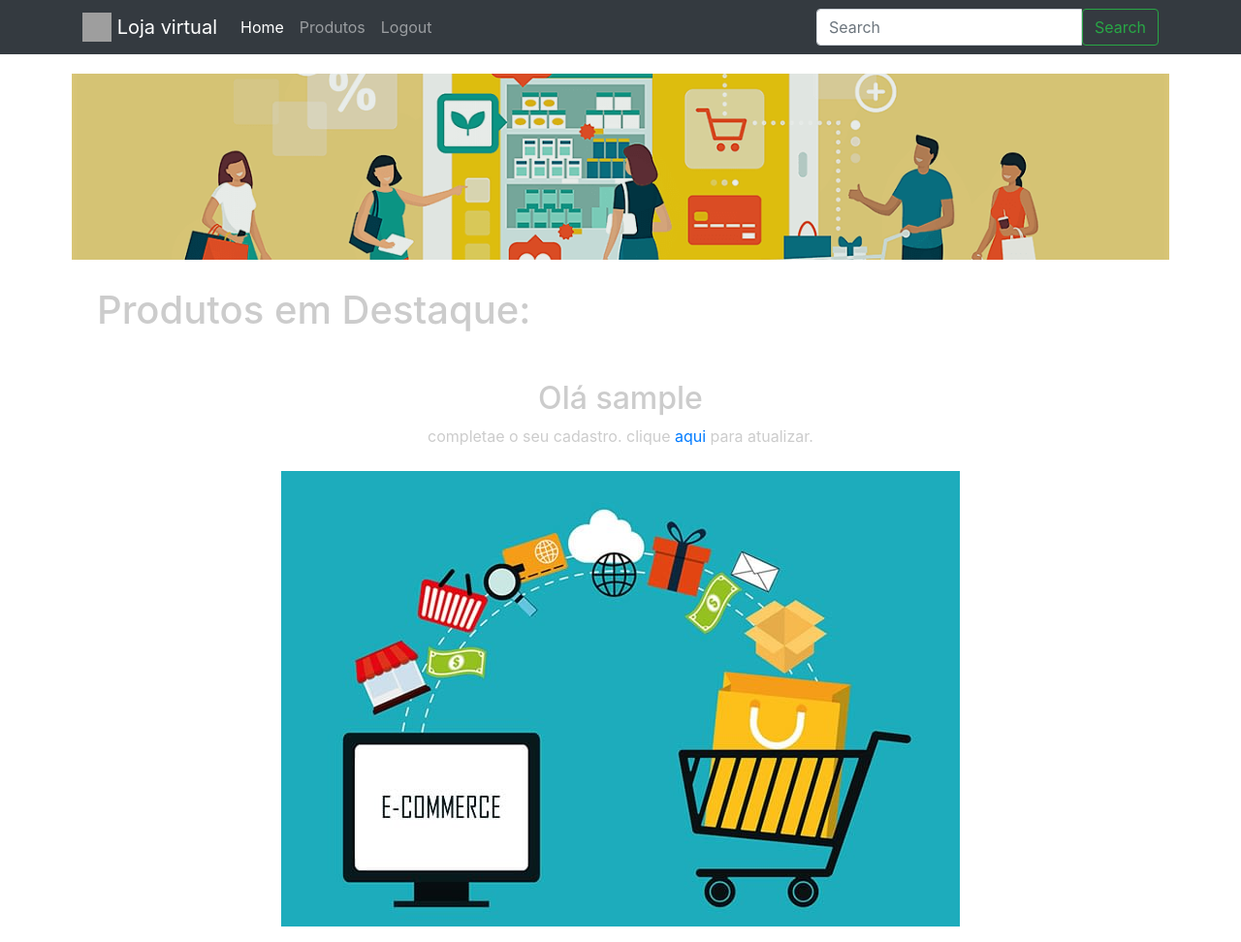
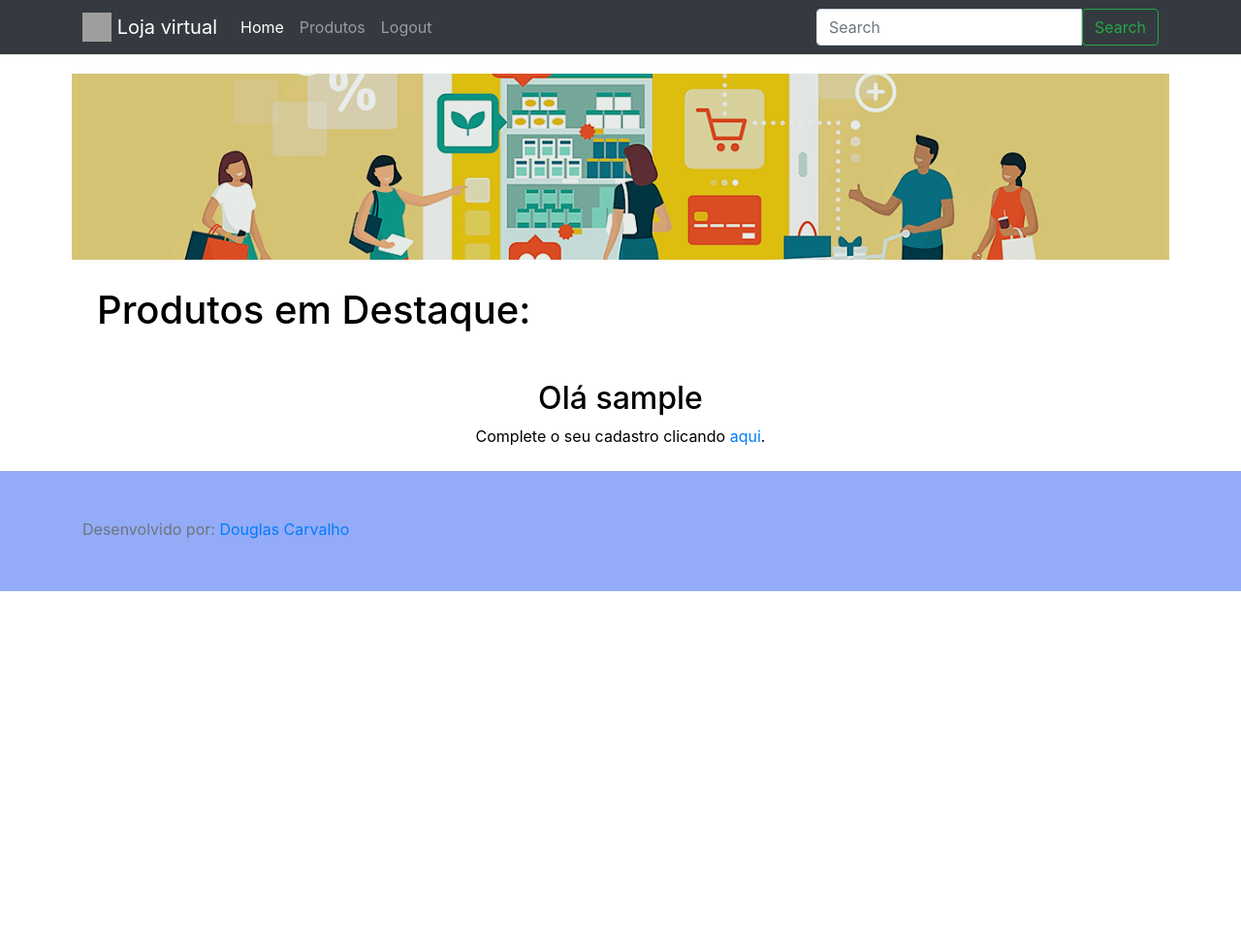
Before and after one commit to Dodots/Projeto_ecommerce, a Django app: page / in a window 1280 px wide. Shown: the whole page at 97% size. After the commit the page ends 610 px from the top, so only its background shows below. Run offline with Django 3.2, Linux system fonts and the light colour scheme; the visitor is signed in with stand-in values (Sample User, id 1); data that the repository does not hold is empty; some libraries are stand-ins or nearby versions; grey boxes are pictures that could not be loaded.

Commit message:
Style: acrescentando o footer.html e modificando o tamanho da imagem. card.html

```diff
--- a/e_commerce/views.py
+++ b/e_commerce/views.py
@@ -6,3 +6,4 @@ from product.views import Product
 class ProductListViewHomePage(ListView):
     model = Product
     template_name = "home_page.html"
+    paginate_by = 3
--- a/product/templates/product/snippets/card.html
+++ b/product/templates/product/snippets/card.html
@@ -1,7 +1,7 @@
 <div class="card mb-5">
     {% if instance.image %}
         <a href="{{ instance.get_absolute_url }}">
-            <img src="{{ instance.image.url }}" class="card-img-top" alt="{{ instance.title }} logo">
+            <img src="{{ instance.image.url }}" class="img_product_home" alt="{{ instance.title }} logo">
         </a>
     {% endif %}
     <div class="card-body">
--- a/static_local/css/main.css
+++ b/static_local/css/main.css
@@ -1,5 +1,5 @@
 body {
-    color: #ccc;
+    color: rgb(0, 0, 0);
 }
 
 .imagem_centralizada{
@@ -16,3 +16,20 @@ body {
     height: 200px;
     overflow: hidden;
 }
+
+.img_product_home{
+    max-width: 100%;
+    height: 400px;
+    object-fit: cover;
+    object-position: center;
+}
+
+footer {
+    padding-top: 3rem;
+    padding-bottom: 3rem;
+    background-color: rgb(148, 171, 247);
+}
+
+  footer p {
+    margin-bottom: .25rem;
+}
--- a/templates/base/base.html
+++ b/templates/base/base.html
@@ -16,6 +16,8 @@
             {% block content %} {% endblock %}
         </div>
 
+        {% include 'base/footer.html' %}
+
         {% include 'base/js.html' %}
     </body>
 </html>
--- /dev/null
+++ b/templates/base/footer.html
@@ -0,0 +1,6 @@
+<footer class="text-muted bg_footer">
+    <div class="container">
+
+      <p>Desenvolvido por: <a href="https://www.linkedin.com/in/douglas-carvalho-925a39140/" target="_blank"> Douglas Carvalho</a></p>
+    </div>
+</footer>
--- a/templates/home_page.html
+++ b/templates/home_page.html
@@ -36,7 +36,7 @@
         {% if user.is_authenticated %}
         <h2>Olá {{ user.username }}</h2>
             {% if not user.perfil.nome_completo %}
-            completae o seu cadastro. clique <a href="{{ update_data_url }}">aqui</a> para atualizar.
+            Complete o seu cadastro clicando <a href="{{ update_data_url }}">aqui</a>.
             {%endif%}
         {% else %}
         <p>{{ content }}</p>
@@ -44,10 +44,4 @@
     </div>
 
 
-    <div class='row'>
-        <div class='col text-center'>
-            <img src="{% static 'img/ecommerce.jpg' %}" class='img-fluid' />
-            <p>{{ content }}</p>
-        </div>
-    </div>
 {% endblock %}
```
Also changed, not shown: templates/snippets/card.html (deleted, +0 -12 lines).
